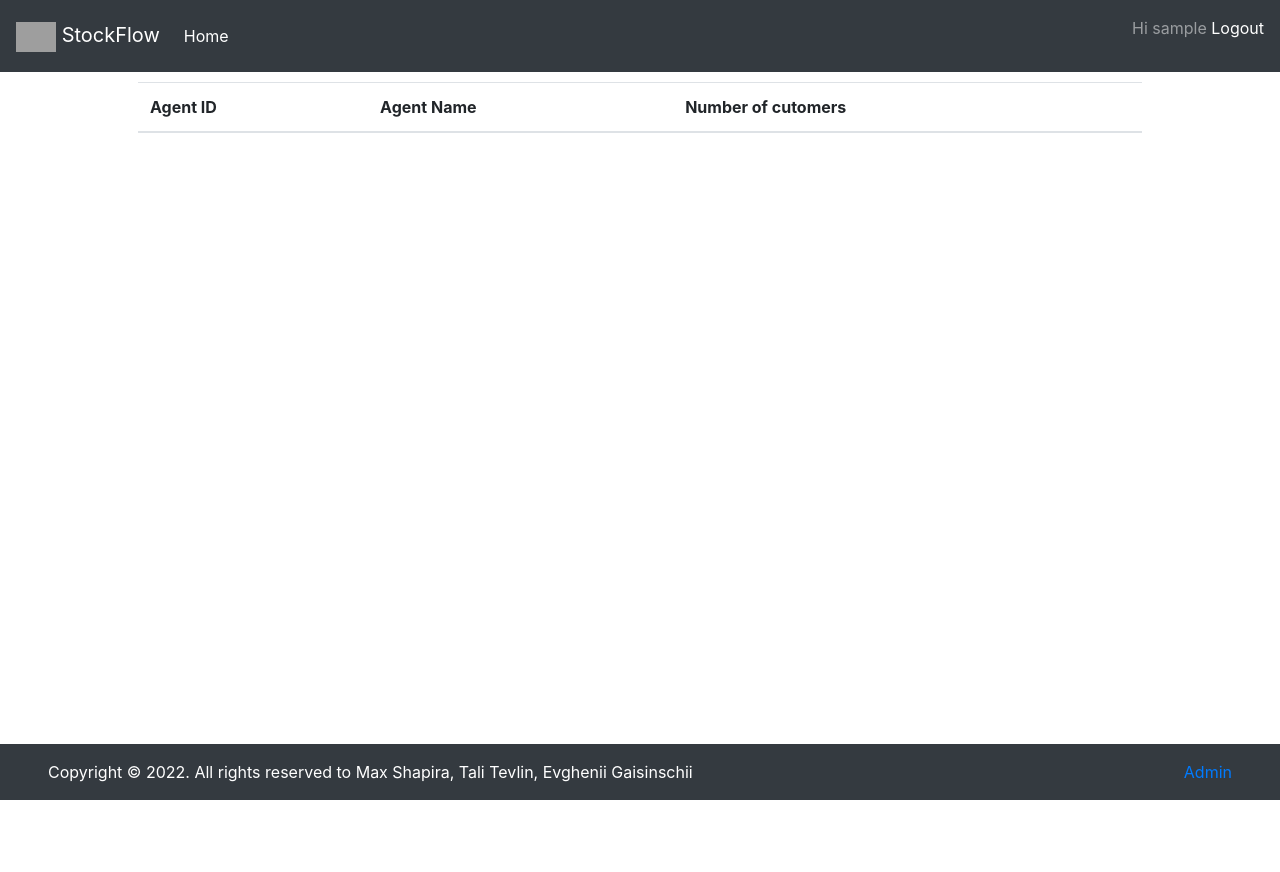
After one commit to Project-Management-SCE/PM2022_TEAM_17, a Django app: page /admin_agentquery/ in a window 1280 px wide. The commit adds this page. Run offline with Django 4.2, Linux system fonts and the light colour scheme; the visitor is signed in with stand-in values (Sample User, id 1); data comes from the database, SQL or seed files in the repository; lists and menus that the app fills with data are empty; grey boxes are pictures that could not be loaded.

Commit message:
BSPM2022T17-146 BSPM2022T17-138 created function AgentQuery to find out how many customers each agent has and sorted the list

```diff
--- /dev/null
+++ b/StockFlow/AgentSignUp/templates/AdminHomePage/admin_agentquery.html
@@ -0,0 +1,33 @@
+{% extends "base.html" %} {% block title %}Stocks Query{% endblock %} {% block content %}
+<style type="text/css">
+    .tableDiv {
+        margin: auto;
+        width: 80%;
+        padding: 10px;
+    }
+</style>
+<section class="vh-100">
+    <div class=tableDiv>
+        <table class="table">
+            <thead>
+                <tr>
+                    <th scope="col">Agent ID</th>
+                    <th scope="col">Agent Name</th>
+                    <th scope="col">Number of cutomers</th>
+                </tr>
+            </thead>
+            <tbody>
+                {%for agent, count in agents.items%}
+                <form method="post" action="#">
+                    {% csrf_token %}
+                    <tr>
+                        <td>{{agent.ID}}</td>
+                        <td>{{agent.full_name}}</td>
+                        <td>{{count}}</td>
+                    </tr>
+                </form>
+                {%endfor%}
+            </tbody>
+        </table>
+    </div>
+    {% endblock%}
--- a/StockFlow/AgentSignUp/templates/AdminHomePage/admin_homepage.html
+++ b/StockFlow/AgentSignUp/templates/AdminHomePage/admin_homepage.html
@@ -5,6 +5,7 @@
     <p>If you want to see the requests of Agents for singing up please <a href="/admin_agentrequestslist">click here!</a></p>
     <p>Queries:</p>
     <p>For Stock Query <a href="/admin_stockquery">click here!</a></p>
+    <p>For Agents Query <a href="/admin_agentquery">click here!</a></p>
 </section>
 
 {% endblock %}
--- a/StockFlow/AgentSignUp/urls.py
+++ b/StockFlow/AgentSignUp/urls.py
@@ -21,6 +21,7 @@ urlpatterns = [
     path("logout", views.Logout, name="logout"),
     path("admin_agentrequestslist/", views.AgentRequestsList, name="admin_agentrequestslist"),
     path("admin_stockquery/", views.StockQuery, name="admin_stockquery"),
+    path("admin_agentquery/", views.AgentQuery, name="admin_agentquery"),
 
     path("admin_homepage/search_stock", views.SearchStock, name="Search_Stock_admin"),
     path("agent_homepage/search_stock", views.SearchStock, name="Search_Stock_agent"),
--- a/StockFlow/AgentSignUp/views.py
+++ b/StockFlow/AgentSignUp/views.py
@@ -633,3 +633,18 @@ def StockQuery(request):
     print(tickers)
     print(stocks)
     return render(request, "AdminHomePage/admin_stockquery.html", {'stocks':stocks})
+
+@login_required
+def AgentQuery(request):
+    agents = User.objects.all().filter(is_Agent=True,isConfirmedAgent=True)
+    AgentCust = {}
+    for agent in agents:
+        AgentCust[agent] = 0
+    portfolios = Portfolios.objects.all()
+    for p in portfolios:
+        for agent in agents:
+            if agent.ID == p.agentID:
+                AgentCust[agent] += 1
+    AgentCust = {cust : agent for cust, agent in sorted(AgentCust.items(), key= lambda p: p[1], reverse=True)}
+    print(AgentCust)
+    return render(request, "AdminHomePage/admin_agentquery.html", {'agents':AgentCust})
--- a/StockFlow/accounts/models.py
+++ b/StockFlow/accounts/models.py
@@ -92,7 +92,7 @@ class User(AbstractBaseUser):
         max_length=255,
         unique=True,
     )
-    ID= models.AutoField(primary_key=True)
+    ID = models.AutoField(primary_key=True)
     is_active = models.BooleanField(default=False)
     is_Customer = models.BooleanField(default=False)
     is_Agent = models.BooleanField(default=False)
```
